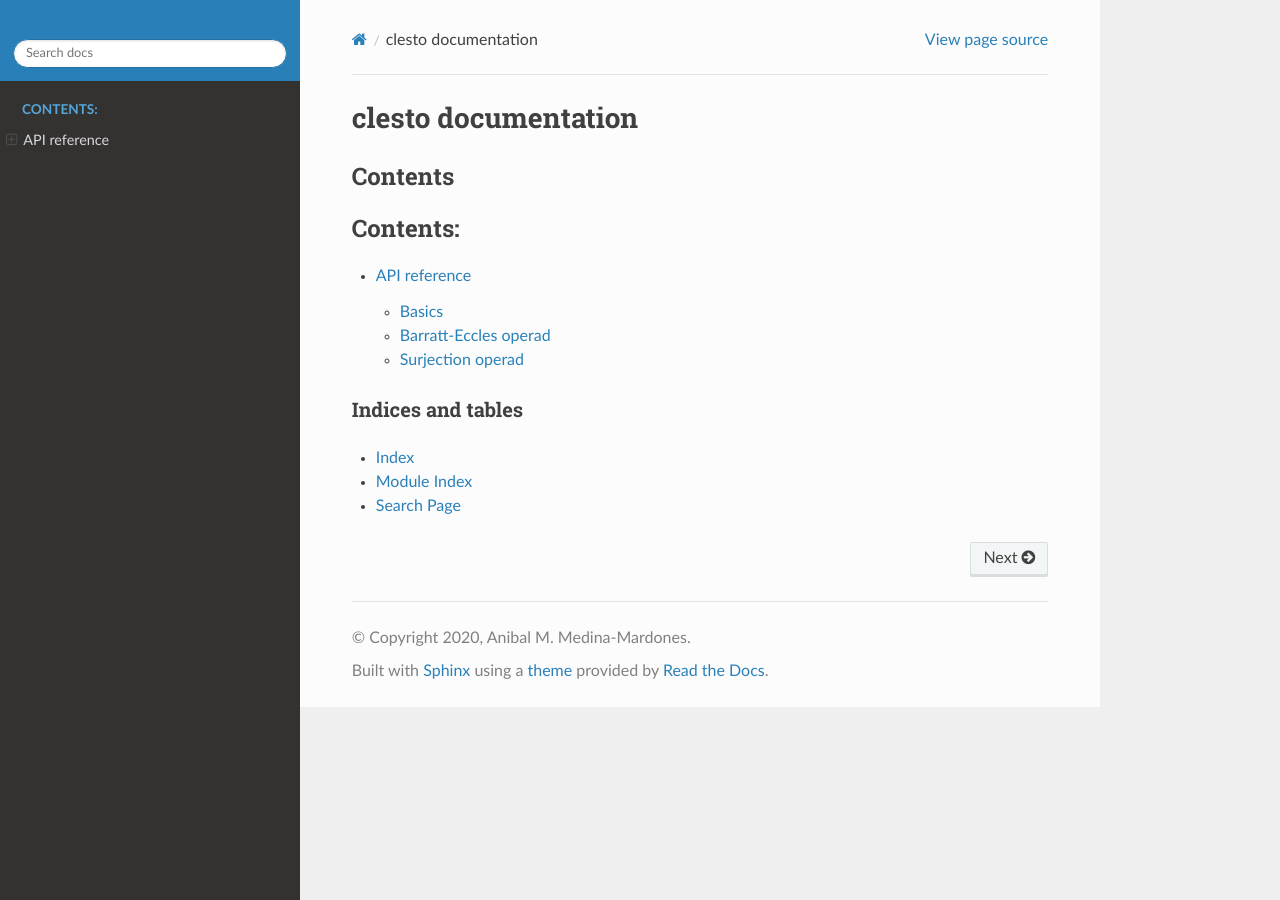
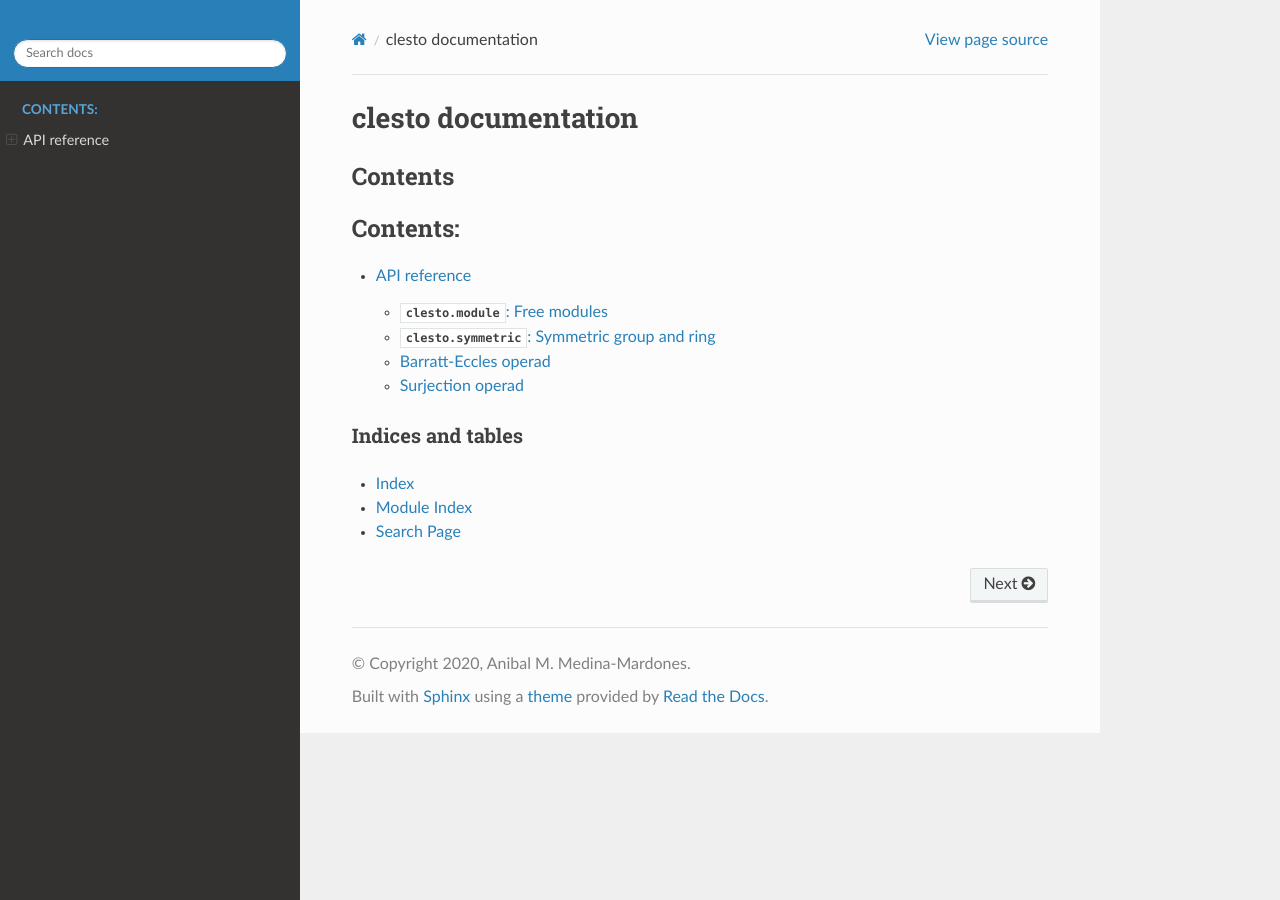
Before and after one commit to ammedmar/comch, a Sphinx documentation site: the page built from doc/source/index.rst, in a window 1280 px wide. Built offline with Sphinx 7.4.7 and the Read the Docs theme 2.0.0, drawn with Linux system fonts in a browser that asks for light colours.

Commit message:
add symmetric to doc

```diff
--- a/doc/source/index.rst
+++ b/doc/source/index.rst
@@ -1,6 +1,6 @@
-########################
+####################
 clesto documentation
-########################
+####################
 
 ********
 Contents
--- a/doc/source/modules/index.rst
+++ b/doc/source/modules/index.rst
@@ -8,5 +8,6 @@ This pages contains a list of available features in the library.
    :maxdepth: 3
 
    module
+   symmetric
    barratt_eccles
    surjection
--- a/doc/source/modules/module.rst
+++ b/doc/source/modules/module.rst
@@ -1,12 +1,7 @@
-Basics
-======
+:mod:`clesto.module`: Free modules
+==================================
 
 Module
 ------
 .. automodule:: clesto.module.module
    :members:
-
-Symmetric
----------
-.. automodule:: clesto.symmetric.symmetric
-   :members:
--- /dev/null
+++ b/doc/source/modules/symmetric.rst
@@ -0,0 +1,5 @@
+:mod:`clesto.symmetric`: Symmetric group and ring
+=================================================
+
+.. automodule:: clesto.symmetric.symmetric
+   :members:
```
Also changed, not shown: 2 other files.
